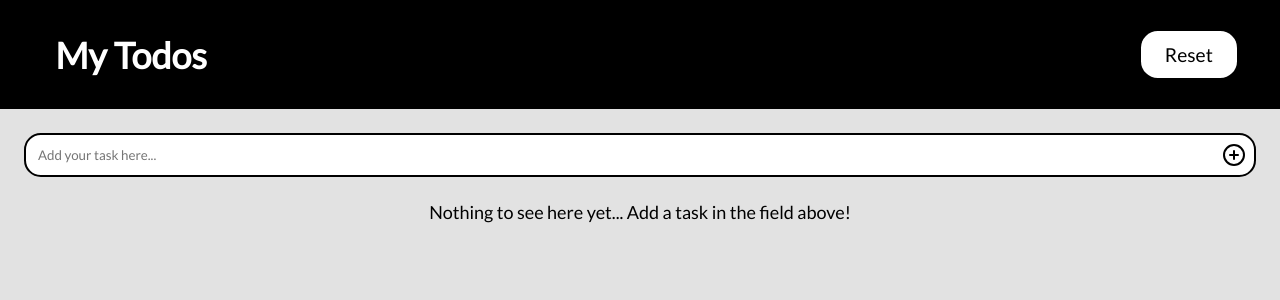
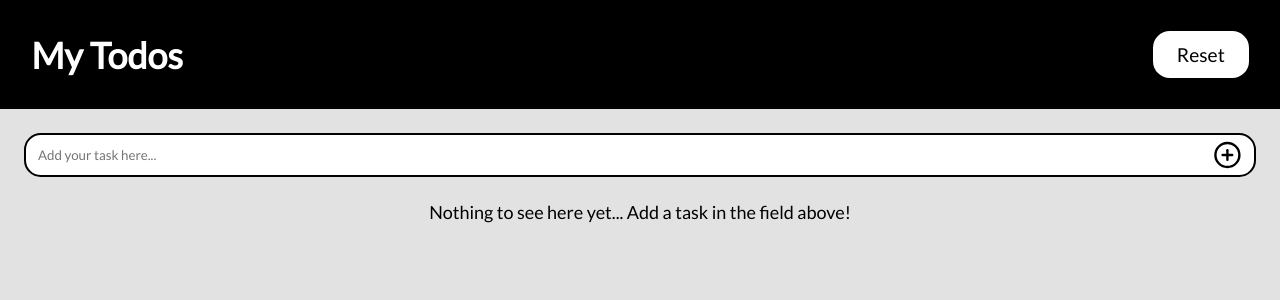
Before and after one commit to jm-go/todo, a React (Vite) app: page / in a window 1280 px wide. Shown: the top 300 px of the page. Built offline with nearby package versions, Linux system fonts and the light colour scheme; a web font is replaced by a local one.

Commit message:
Added some functionalities

```diff
--- a/src/App.tsx
+++ b/src/App.tsx
@@ -2,19 +2,42 @@ import "./main.scss";
 import Navbar from "./components/Navbar/Navbar";
 import AddItem from "./components/AddItem/AddItem";
 import List from "./components/List/List";
+import { useState } from "react";
+
+type Task = {
+  id: number;
+  name: string;
+};
 
 const App = () => {
+  const [tasks, setTasks] = useState<Task[]>([]);
+  const [taskId, setTaskId] = useState<number>(0);
+
+  const handleAddTask = (taskName: string) => {
+    const newTask = {
+      id: taskId,
+      name: taskName,
+    };
+    setTasks([...tasks, newTask]);
+    setTaskId(taskId + 1);
+  };
+
+  // Delete a task
+  const handleDeleteTask = (taskId: number) => {
+    setTasks(tasks.filter((task) => task.id !== taskId));
+  };
+
+  // Reset the tasks
+  const handleResetTasks = () => {
+    setTasks([]);
+    setTaskId(0);
+  };
+
   return (
     <>
-      <Navbar onReset={function (): void {
-        throw new Error("Function not implemented.");
-      } } />
-      <AddItem onAdd={function (): void {
-        throw new Error("Function not implemented.");
-      } } />
-      <List tasks={[]} onDelete={function (id: string): void {
-        throw new Error("Function not implemented.");
-      } } />
+      <Navbar onReset={handleResetTasks} />
+      <AddItem onAdd={handleAddTask} />
+      <List tasks={tasks} onDelete={handleDeleteTask} />
     </>
   );
 };
--- a/src/components/AddItem/AddItem.scss
+++ b/src/components/AddItem/AddItem.scss
@@ -17,7 +17,7 @@
 
     &__button {
         position: absolute;
-        right: 1.4rem;
+        right: 1.6rem;
         background: none;
         border: none;
         cursor: pointer;
@@ -25,5 +25,10 @@
         align-items: center;
         top: 50%;
         transform: translateY(-50%);
+
+        &--icon {
+            width: 1.2rem;
+            height: 1.2rem;
+        }
     }
 }
--- a/src/components/AddItem/AddItem.tsx
+++ b/src/components/AddItem/AddItem.tsx
@@ -1,20 +1,36 @@
 import { PlusCircle } from "lucide-react";
 import "./AddItem.scss";
+import { ChangeEvent, useState } from "react";
 
 type AddItemProps = {
-  onAdd: () => void;
+  onAdd: (task: string) => void;
 };
 
 const AddItem = ({ onAdd }: AddItemProps) => {
+  const [userInput, setUserInput] = useState<string>("");
+
+  const handleInputChange = (event: ChangeEvent<HTMLInputElement>) => {
+    setUserInput(event.target.value);
+  };
+
+  const handleAdd = () => {
+    if (userInput.trim() !== "") {
+      onAdd(userInput);
+      setUserInput("");
+    }
+  };
+
   return (
     <div className="add">
       <input
         className="add__input"
         type="text"
         placeholder="Add your task here..."
+        value={userInput}
+        onChange={handleInputChange}
       />
-      <button className="add__button" onClick={onAdd}>
-        <PlusCircle />
+      <button className="add__button" onClick={handleAdd}>
+        <PlusCircle className="add__button--icon" />
       </button>
     </div>
   );
--- a/src/components/Item/Item.scss
+++ b/src/components/Item/Item.scss
@@ -3,16 +3,23 @@
 .item {
     display: flex;
     align-items: center;
+    justify-content: space-between;
     border: 2px solid $color-black;
     padding: 0.5rem;
     margin-bottom: 0.5rem;
+    border-radius: 0.7rem;
+    width: 100%;
+    flex-grow: 1;
+    margin-left: 1rem;
+    margin-right: 1rem;
 
     &__checkbox {
-        margin-right: 1rem;
+        margin-right: 0.5rem;
     }
 
     &__text {
         flex-grow: 1;
+        font-size: 0.9rem;
 
         &--completed {
             text-decoration: line-through;
@@ -23,5 +30,11 @@
         background: none;
         border: none;
         cursor: pointer;
+        margin-left: 0.5rem;
+
+        &--icon {
+            width: 1.2rem;
+            height: 1.2rem;
+        }
     }
 }
--- a/src/components/Item/Item.tsx
+++ b/src/components/Item/Item.tsx
@@ -28,7 +28,7 @@ const Item = ({ task, onDelete }: ItemProps) => {
         {task}
       </span>
       <button className="item__delete" onClick={onDelete}>
-        <Trash2 />
+        <Trash2 className="item__delete--icon"/>
       </button>
     </div>
   );
--- a/src/components/List/List.scss
+++ b/src/components/List/List.scss
@@ -3,6 +3,7 @@
 .list {
     display: flex;
     justify-content: center;
+    flex-wrap: wrap;
 
     &__empty-message {
         text-align: center;
--- a/src/components/List/List.tsx
+++ b/src/components/List/List.tsx
@@ -2,8 +2,8 @@ import Item from "../Item/Item";
 import "./List.scss";
 
 type ListProps = {
-  tasks: { id: string; name: string }[];
-  onDelete: (id: string) => void;
+  tasks: { id: number; name: string }[];
+  onDelete: (id: number) => void;
 };
 
 const List = ({ tasks, onDelete }: ListProps) => {
--- a/src/components/Navbar/Navbar.scss
+++ b/src/components/Navbar/Navbar.scss
@@ -10,11 +10,9 @@
 
     &__title {
         font-family: $font-body;
-        margin-left: 1rem;
     }
 
     &__reset {
-        margin-right: 0.5rem;
         background-color: $color-white;
         color: $color-black;
         font-family: $font-body;
```
